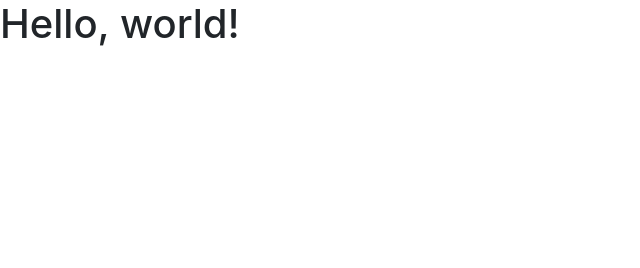
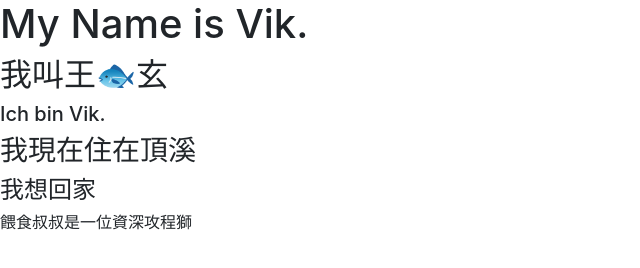
Before and after one commit to vik1110/vik1110.github.io, a plain HTML site: page lesson1/index.html in a window 1280 px wide. Shown: the whole page, without its empty margins (0-640 px from the left). Drawn offline with nearby package versions, Linux system fonts and the light colour scheme.

Commit message:
change the word and h1-h6

```diff
--- a/lesson1/index.html
+++ b/lesson1/index.html
@@ -8,15 +8,19 @@
         <!-- Bootstrap CSS -->
         <link rel="stylesheet" href="https://stackpath.bootstrapcdn.com/bootstrap/4.1.1/css/bootstrap.min.css" integrity="sha384-WskhaSGFgHYWDcbwN70/dfYBj47jz9qbsMId/iRN3ewGhXQFZCSftd1LZCfmhktB" crossorigin="anonymous">
 
-        <title>Hello, world!</title>
+        <title>My Name is Vik.</title>
     </head>
     <body>
-        <h1>Hello, world!</h1>
+        <h1>My Name is Vik.</h1>
+        <h2>我叫王🐟玄</h2>
+        <h5>Ich bin Vik.</h5>
+        <h3>我現在住在頂溪</h3>
+        <h4>我想回家</h4>
+        <h6>餵食叔叔是一位資深攻程獅</h6>
 
         <!-- Optional JavaScript -->
         <!-- jQuery first, then Popper.js, then Bootstrap JS -->
         <script src="https://code.jquery.com/jquery-3.3.1.slim.min.js" integrity="sha384-q8i/X+965DzO0rT7abK41JStQIAqVgRVzpbzo5smXKp4YfRvH+8abtTE1Pi6jizo" crossorigin="anonymous"></script>
-        <script src="https://cdnjs.cloudflare.com/ajax/libs/popper.js/1.14.3/umd/popper.min.js" integrity="sha384-ZMP7rVo3mIykV+2+9J3UJ46jBk0WLaUAdn689aCwoqbBJiSnjAK/l8WvCWPIPm49" crossorigin="anonymous"></script>
         <script src="https://stackpath.bootstrapcdn.com/bootstrap/4.1.1/js/bootstrap.min.js" integrity="sha384-smHYKdLADwkXOn1EmN1qk/HfnUcbVRZyYmZ4qpPea6sjB/pTJ0euyQp0Mk8ck+5T" crossorigin="anonymous"></script>
     </body>
 </html>
```
